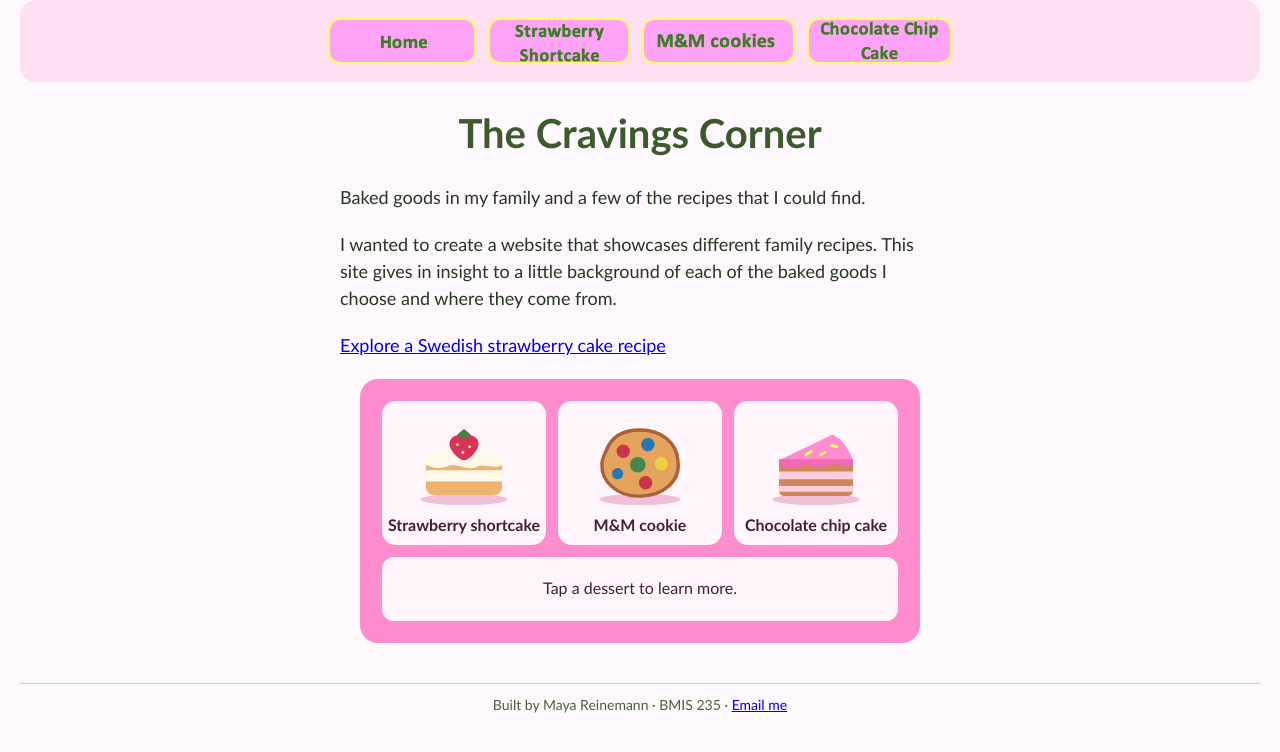
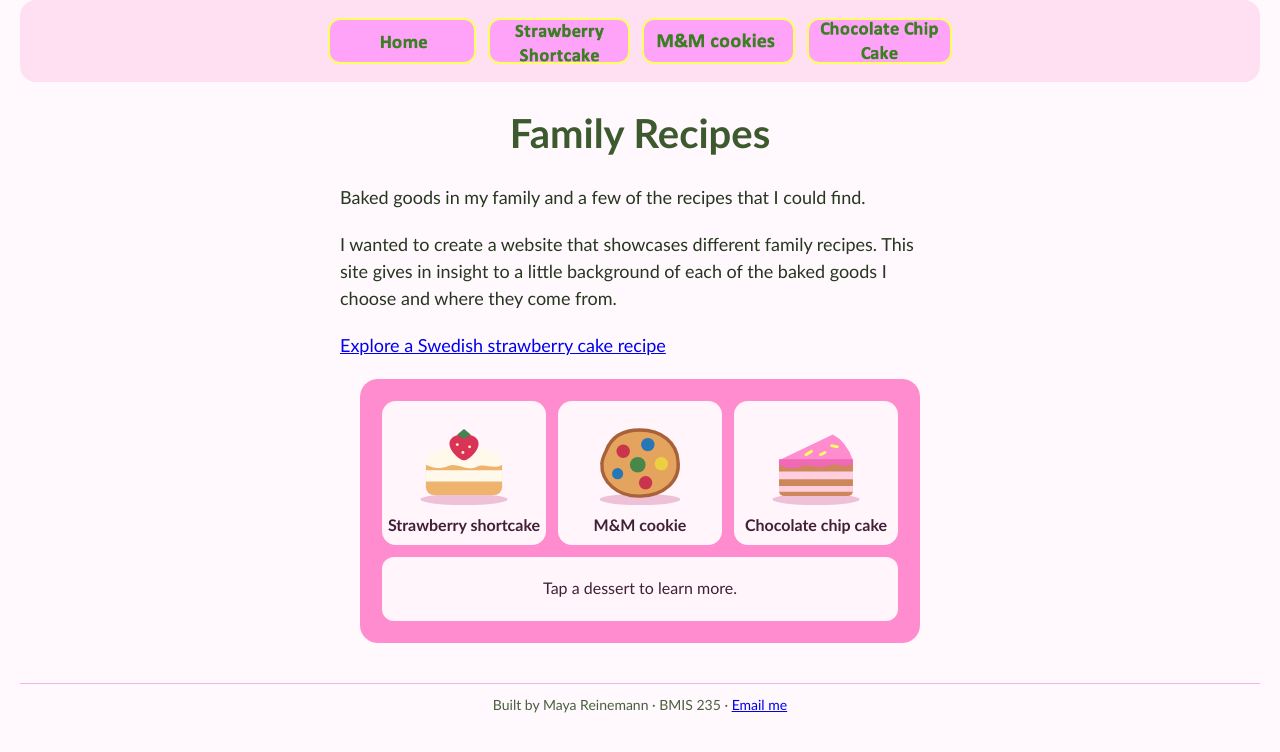
Before and after one commit to mrein2029/bmis235-html-3, a plain HTML site: page index.html in a window 1280 px wide. Drawn offline with Linux system fonts and the light colour scheme.

Commit message:
Rename site to Family Recipes

```diff
--- a/index.html
+++ b/index.html
@@ -8,7 +8,7 @@
 <head>
 <meta charset="utf-8">
 <meta name="author" content="Maya Reinemann">
-<title>The Cravings Corner | Home</title>
+<title>Family Recipes | Home</title>
 
 <!-- this one line connects the page to the stylesheet -->
 <link rel="stylesheet" href="styles.css">
@@ -28,7 +28,7 @@
     <a href="chocolatechipcake.html"><img src="img/chocolatechipcake.png" alt="chocolatechipcake"></a>
 </nav>
 
-<h1>The Cravings Corner</h1>
+<h1>Family Recipes</h1>
 <p>Baked goods in my family and a few of the recipes that I could find.</p>
 <p>I wanted to create a website that showcases different family recipes. This site gives in insight to a little
   background of each of the baked goods I choose and where they come from.</p>
@@ -38,7 +38,7 @@
 <!-- Interactive dessert graphic -->
 <div class="showcase">
 <!-- HTML: Show three desserts and a spot for their descriptions. -->
-<section class="bakery-display" aria-label="The Cravings Corner desserts">
+<section class="bakery-display" aria-label="Family Recipes desserts">
   <div class="bakery-grid">
     <button class="bakery-item" type="button" aria-pressed="false"
       data-description="Strawberry shortcake layers fluffy cake, whipped cream, and juicy strawberries.">
```
